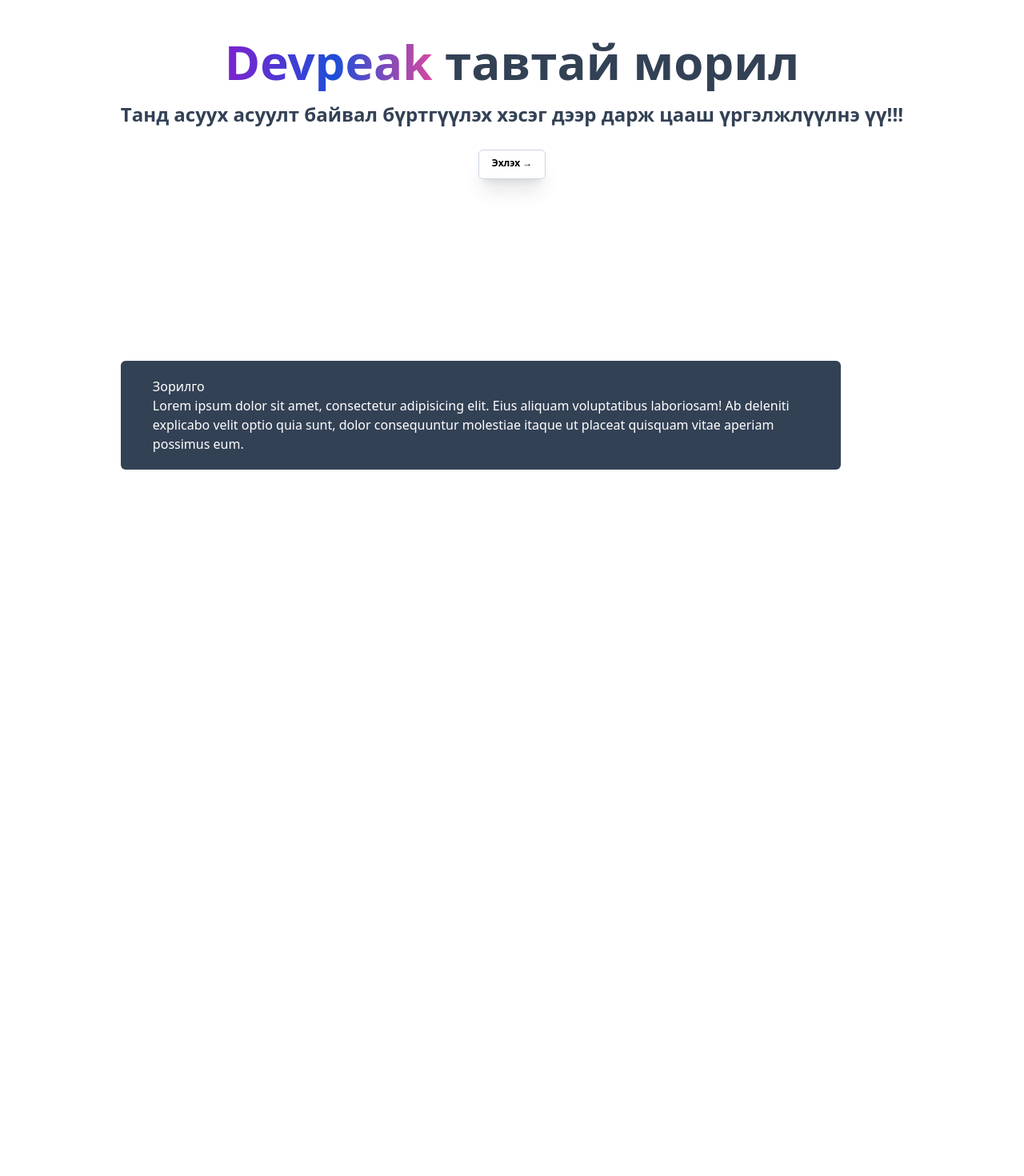
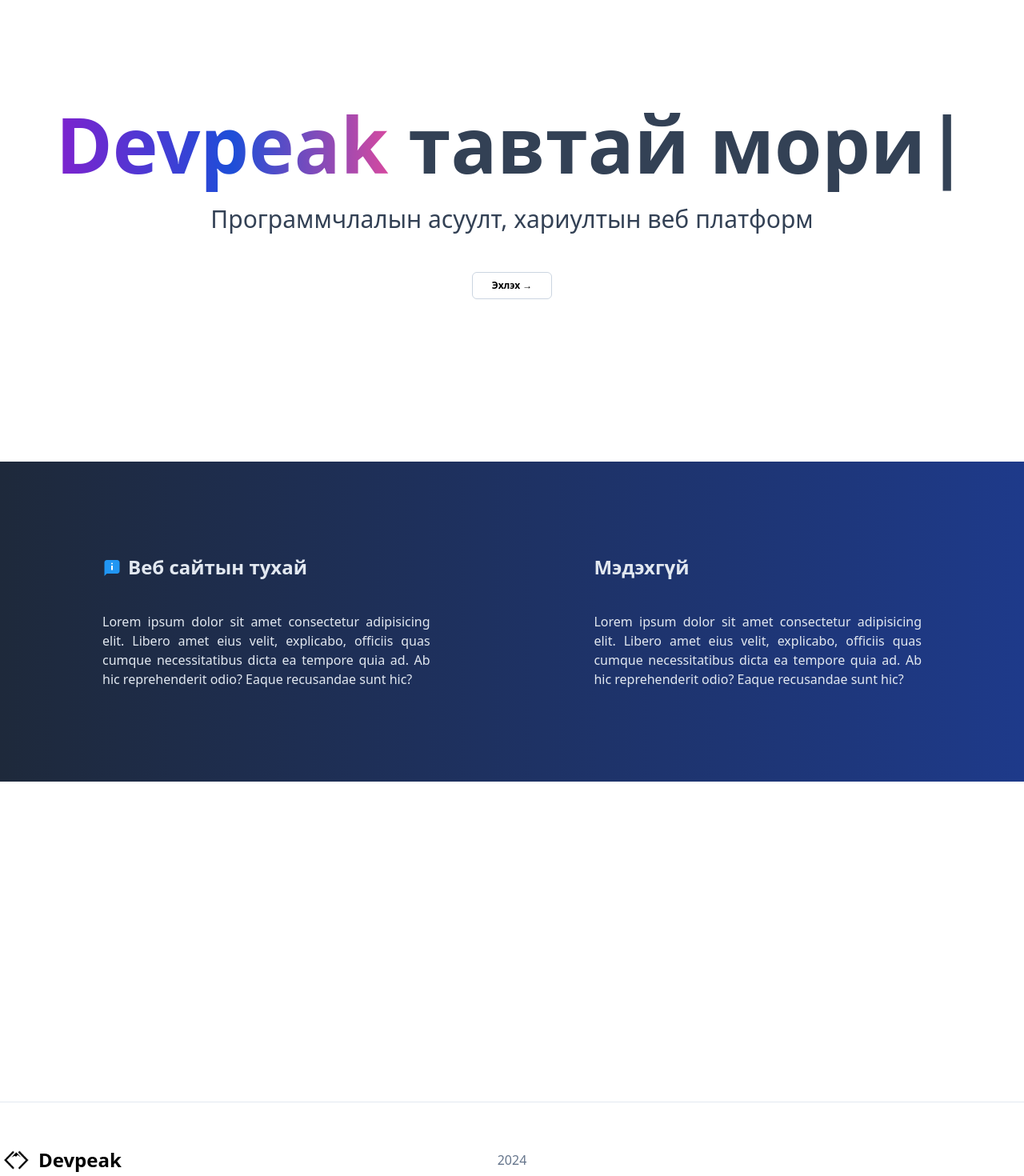
Before and after one commit to Eruka14/Devpeak, a React (Vite) app in the folder client/: page / in a window 1280 px wide. Shown: the part 120-1590 px from the top of the page at 80% size. Before the commit the page ends 817 px from the top, so only its background shows below. Built offline with nearby package versions, Linux system fonts and the light colour scheme.

Commit message:
indexpage 80%

```diff
--- a/client/package.json
+++ b/client/package.json
@@ -17,7 +17,8 @@
     "react-dom": "^18.2.0",
     "react-icons": "^5.0.1",
     "react-router-dom": "^6.22.1",
-    "react-toastify": "^10.0.5"
+    "react-toastify": "^10.0.5",
+    "react-typed": "^2.0.12"
   },
   "devDependencies": {
     "@types/react": "^18.2.43",
--- /dev/null
+++ b/client/src/components/Footer.jsx
@@ -0,0 +1,23 @@
+import React from "react";
+import Logo from "../assets/Logo.png";
+
+const Footer = () => {
+  return (
+    <div className="w-full border-t-[1px] border-slate-200 h-36 flex items-center">
+      <div className="w-[1280px] flex justify-between mx-auto">
+        <div className="flex items-center flex-1">
+          <img src={Logo} alt="Devpeak Logo" width={40} className="mr-2" />
+          <h1 className="text-lg font-bold sm:text-2xl px-2 sm:px-0 cursor-pointer flex-1">
+            Devpeak
+          </h1>
+        </div>
+        <div className="flex items-center text-slate-500">
+          {new Date().getFullYear()}
+        </div>
+        <div className="flex-1 text-white">.</div>
+      </div>
+    </div>
+  );
+};
+
+export default Footer;
--- a/client/src/components/Mybutton.jsx
+++ b/client/src/components/Mybutton.jsx
@@ -3,7 +3,7 @@
 const Mybutton = (props) => {
   return (
     <button
-      className={`border-[1px] border-slate-300 rounded-md py-2 px-4 m-2 text-sm font-semibold ${props.style} text-xs`}
+      className={`border-[1px] border-slate-300 rounded-md py-2 px-4 m-2 font-semibold text-xs ${props.style}`}
     >
       {props.children}
     </button>
--- a/client/src/pages/IndexPage.jsx
+++ b/client/src/pages/IndexPage.jsx
@@ -1,38 +1,69 @@
 import React from "react";
 import Navbar from "../components/Navbar";
 import Mybutton from "../components/Mybutton";
+import { Link } from "react-router-dom";
+import Footer from "../components/Footer";
+import { FcAbout } from "react-icons/fc";
+import { ReactTyped } from "react-typed";
 
 const indexPage = () => {
   return (
     <>
       <Navbar />
-      <div className="grid text-black-800 w-[1280px] h-[95vh] items-center justify-center m-auto">
-        <div className="">
-          <h1 className="text-6xl font-bold text-center text-slate-700">
-            <span className="bg-gradient-to-r from-purple-700 via-blue-700 to-pink-500 text-transparent bg-clip-text text-6xl font-bold">
+      <div className="grid text-black-800 w-[1280px] h-[80vh] items-center justify-center m-auto">
+        <div>
+          <h1 className="text-8xl font-bold text-center text-slate-700">
+            <span className="bg-gradient-to-r from-purple-700 via-blue-700 to-pink-500 text-transparent bg-clip-text text-8xl font-bold">
               {" "}
               Devpeak{" "}
             </span>
-            тавтай морил
+            <ReactTyped
+              strings={["тавтай морил"]}
+              typeSpeed={130}
+              backSpeed={70}
+              loop
+            />
           </h1>
-          <h2 className="text-2xl text-center pt-5 text-slate-700 font-semibold">
-            Tанд асуух асуулт байвал бүртгүүлэх хэсэг дээр дарж цааш
-            үргэлжлүүлнэ үү!!!
+          <h2 className="text-3xl text-center pt-7 text-slate-700 font-medium">
+            Программчлалын асуулт, хариултын веб платформ
           </h2>
-          <div className="text-center pt-5">
-            <Mybutton style="items-center text-[1.2rem] py-2 pb-[0.7rem] shadow-xl ease-in-out hover:bg-blue-950 hover:text-white duration-300">
-              Эхлэх &rarr;
-            </Mybutton>
+          <div className="flex justify-center mt-10">
+            <Link to="/login">
+              <Mybutton style="flex items-center py-2 px-6 ease-in-out hover:bg-blue-950 hover:text-white duration-300 font-extrabold">
+                Эхлэх &rarr;
+              </Mybutton>
+            </Link>
           </div>
         </div>
-        <div className="w-[900px] bg-slate-700 text-white rounded-md px-10 py-5">
-          <h1 className="">Зорилго</h1>
-          Lorem ipsum dolor sit amet, consectetur adipisicing elit. Eius aliquam
-          voluptatibus laboriosam! Ab deleniti explicabo velit optio quia sunt,
-          dolor consequuntur molestiae itaque ut placeat quisquam vitae aperiam
-          possimus eum.
+      </div>
+      <div className="w-full bg-gradient-to-r from-slate-800  to-blue-900 text-white h-[50vh]">
+        <div className="w-[80%] flex justify-between items-center mx-auto h-[100%]">
+          <div className="w-[40%] grid gap-10">
+            <h2 className="text-2xl font-semibold text-slate-200 flex items-center">
+              <FcAbout />
+              <span className="ml-2">Веб сайтын тухай</span>
+            </h2>
+            <p className="text-justify text-slate-200">
+              Lorem ipsum dolor sit amet consectetur adipisicing elit. Libero
+              amet eius velit, explicabo, officiis quas cumque necessitatibus
+              dicta ea tempore quia ad. Ab hic reprehenderit odio? Eaque
+              recusandae sunt hic?
+            </p>
+          </div>
+          <div className="w-[40%] grid gap-10">
+            <h2 className="text-2xl font-semibold text-slate-200">Мэдэхгүй</h2>
+            <p className="text-justify text-slate-200">
+              Lorem ipsum dolor sit amet consectetur adipisicing elit. Libero
+              amet eius velit, explicabo, officiis quas cumque necessitatibus
+              dicta ea tempore quia ad. Ab hic reprehenderit odio? Eaque
+              recusandae sunt hic?
+            </p>
+          </div>
         </div>
       </div>
+
+      <div className="w-full h-[50vh]"></div>
+      <Footer />
     </>
   );
 };
```
Also changed, not shown: 1 other file (tests, documents, lock files or other folders).
